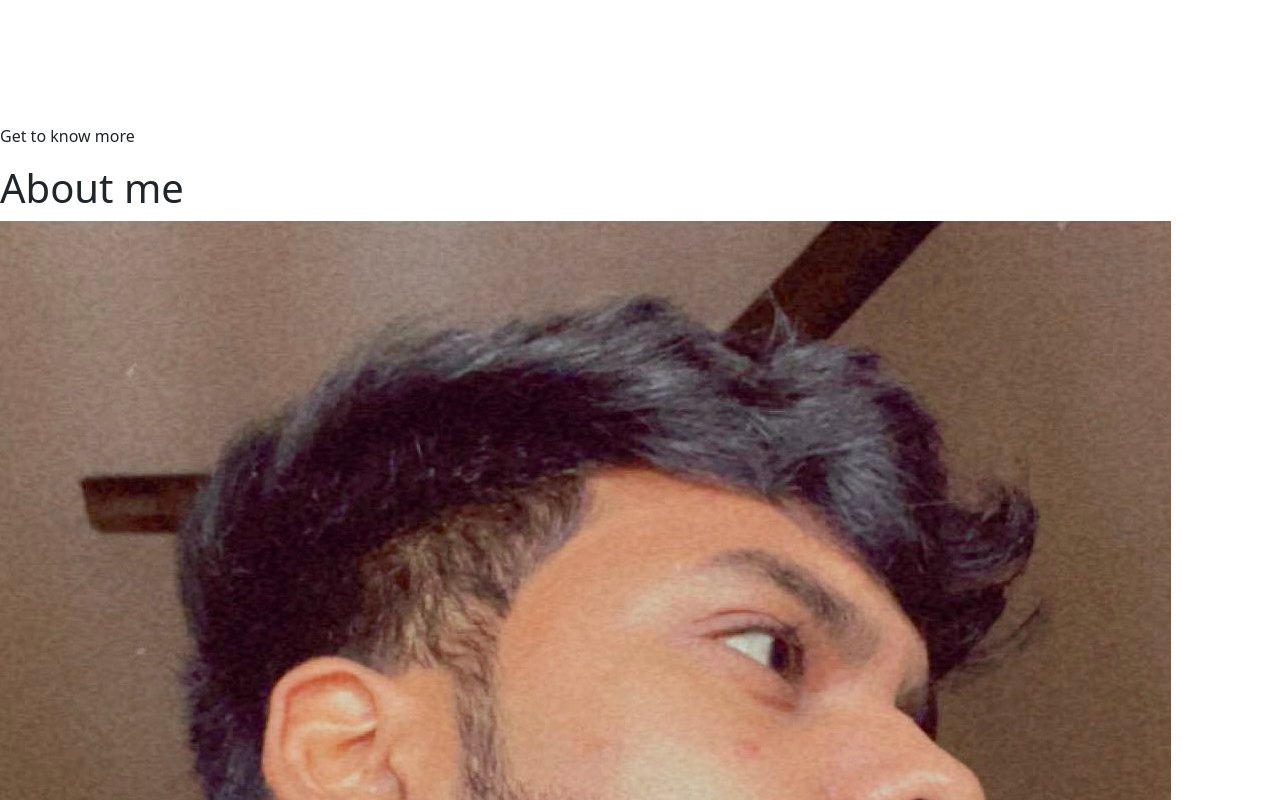
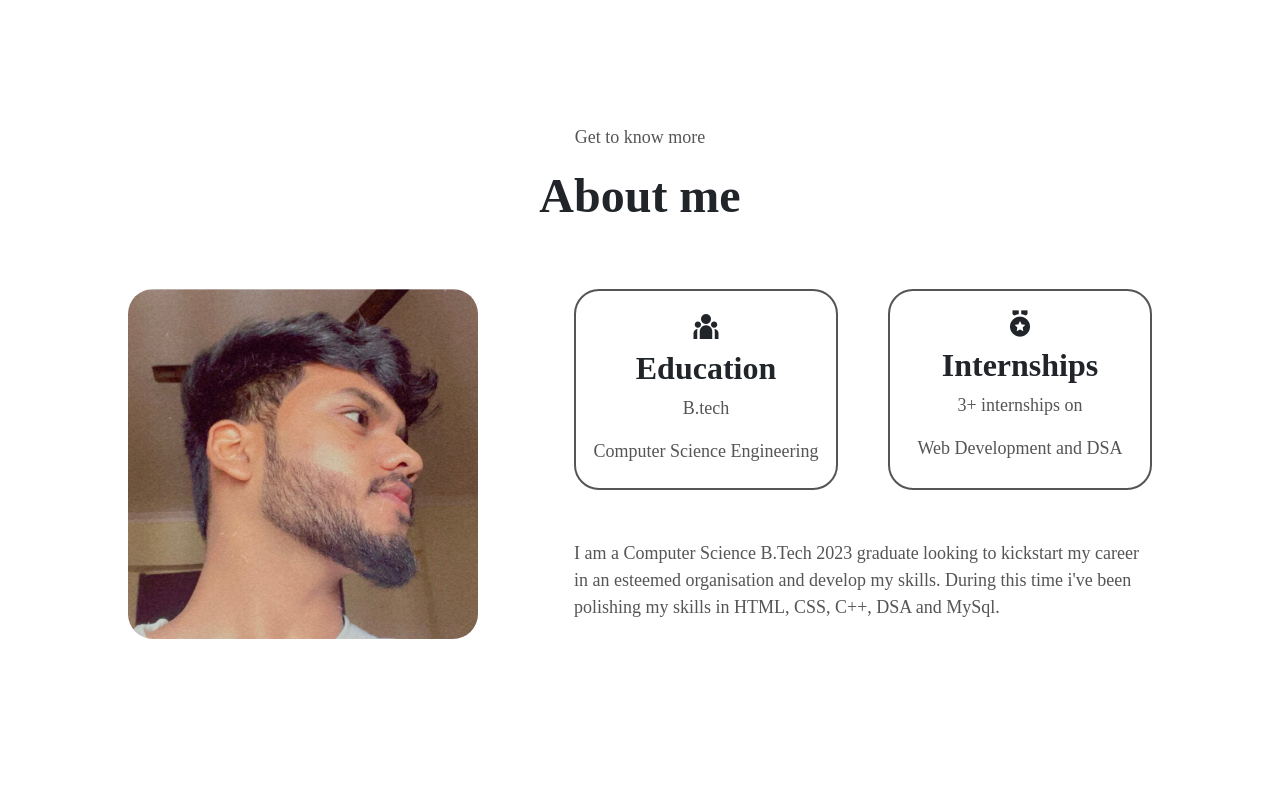
Before and after one commit to RawShivansh/Shiv-Portfolio, a plain HTML site: page index.html in a window 1280 px wide. Shown: the part 660-1460 px from the top of the page. After the commit the page ends 1401 px from the top, so only its background shows below. Drawn offline with nearby package versions, Linux system fonts and the light colour scheme.

Commit message:
Update style.css

```diff
--- a/style.css
+++ b/style.css
@@ -92,6 +92,65 @@
 .socials>a>i{
     font-size: 60px;
 }
+.separation{
+    text-align: center;
+    margin-bottom: 5%;
+    font-family: 'Times New Roman', Times, serif;
+}
+.separation>h1{
+    font-size: 48px;
+    font-weight: 700;
+}
+.about-page{
+    display: grid;
+    width: 80%;
+    margin-left: 10%;
+    grid-template-columns: 1.5fr 1fr 1fr;
+    grid-template-rows: 1fr 1fr;
+    gap: 50px;
+    text-align: center;
+}
+.about-page>img{
+    grid-row: span 2;
+    width: 350px;
+    border-radius: 25px;
+}
+.education{
+    border: 2px solid rgb(85, 85, 85);
+    border-radius: 25px;
+    padding-top: 5%;
+}
+.internship{
+    border: 2px solid rgb(85, 85, 85);
+    border-radius: 25px;
+    padding: 10px;
+}
+.education>h1{
+    font-family: 'Times New Roman', Times, serif;
+    font-size: 32px;
+    font-weight: 700;
+}
+.education>i{
+    font-size: 30px;
+}
+.internship>i{
+    font-size: 30px;
+}
+.internship>h1{
+    font-family: 'Times New Roman', Times, serif;
+    font-size: 32px;
+    font-weight: 700;
+}
+.about-text{
+    grid-column: span 2;
+    text-align: left;
+}
+p{
+    font-family: 'Times New Roman', Times, serif;
+    font-size: 18px;
+    color: rgb(85, 85, 85);
+    font-weight: 500;
+}
 @media (max-width:800px) {
     .nav-bar{
         width: 100%;
@@ -132,5 +191,21 @@
     .intro-text>h1{
         font-size: 40px;
     }
+    .separation{
+        margin: 10% 0%;
+    }
+    .about-page{
+        display: block;
+    }
+    .education{
+        margin-bottom: 10%;
+    }
+    .internship{
+        margin-bottom: 10%;
+    }
+    .about-page>img{
+        width: 300px;
+        margin-bottom: 10%;
+    }
 
 }
```
